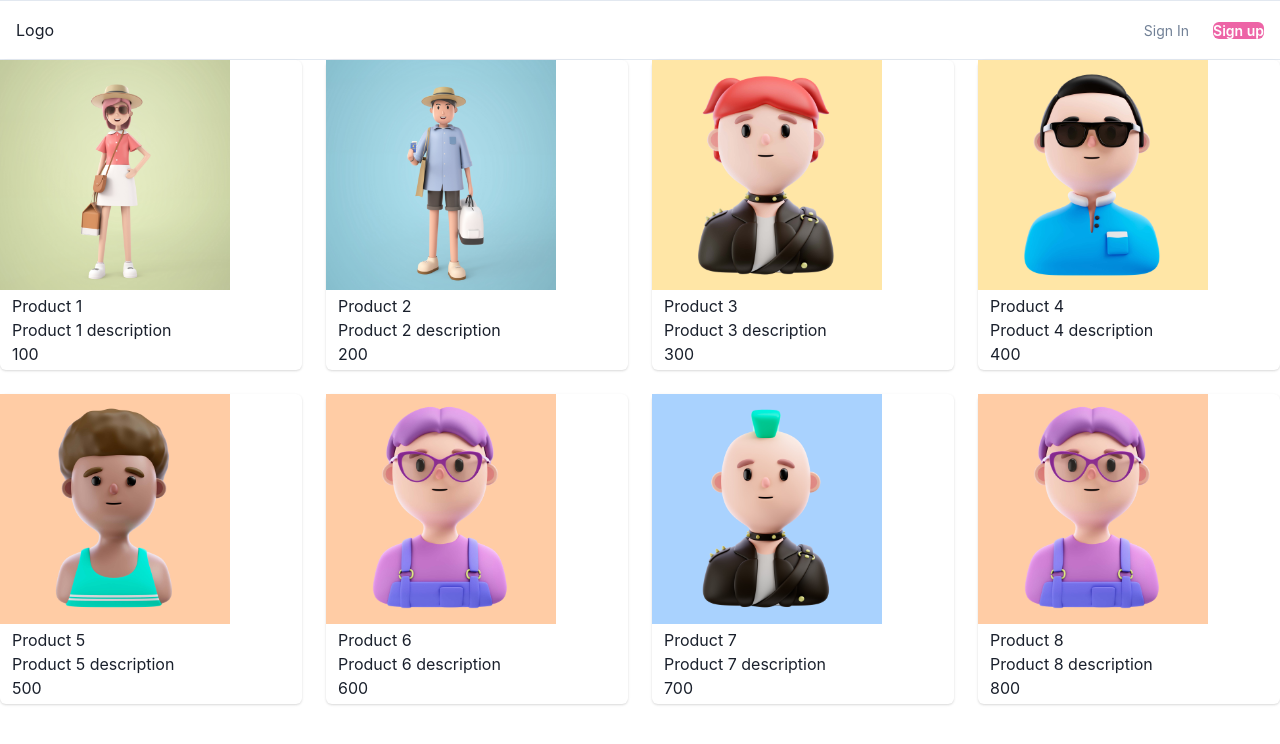
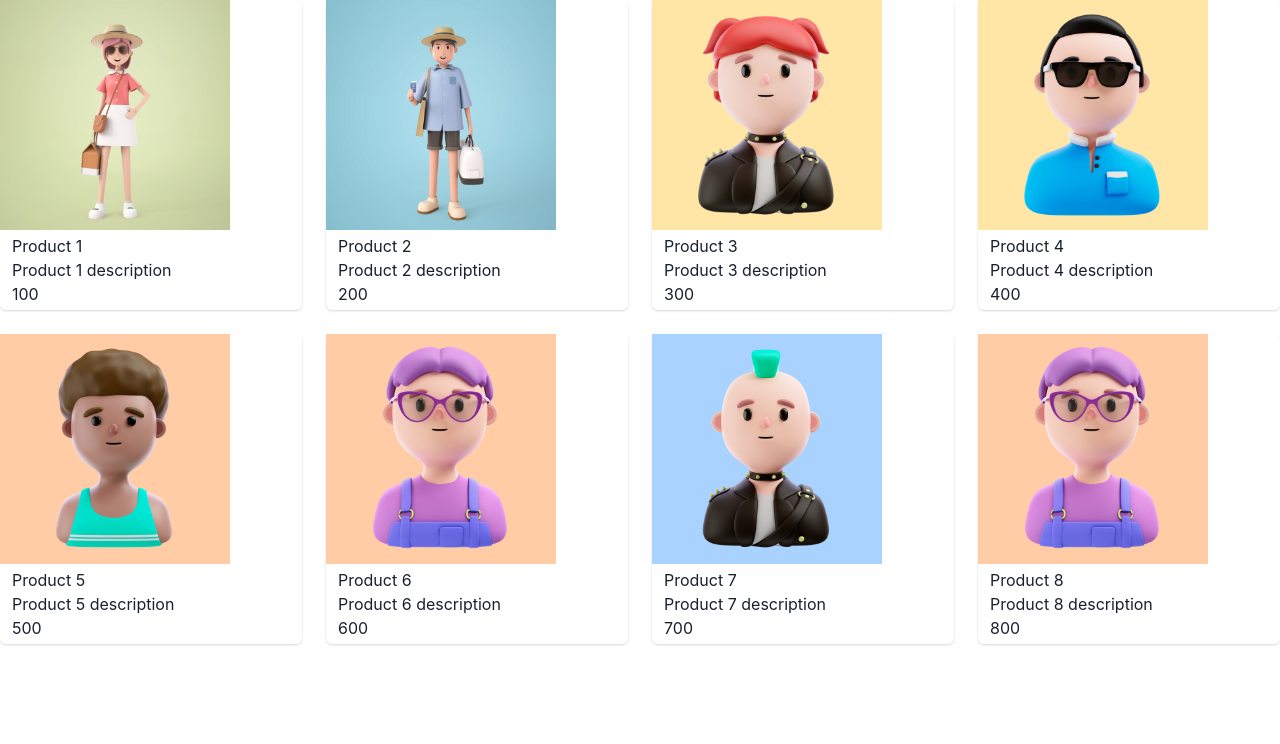
Before and after one commit to jesualujan/30weba_fullstack, a Next.js app in the folder ecommerce/: page / in a window 1280 px wide. Shown: the top 744 px of the page. Built offline with nearby package versions, Linux system fonts and the light colour scheme.

Commit message:
✨ quitamos el componente Layout

```diff
--- a/ecommerce/pages/index.js
+++ b/ecommerce/pages/index.js
@@ -1,12 +1,10 @@
-import Layout from "../components/Layout"
+
 import Products from "../components/Products"
 
 export default function Home() {
   return (
     <>
-      <Layout>
         <Products />
-      </Layout>
     </>
   )
 }
```
